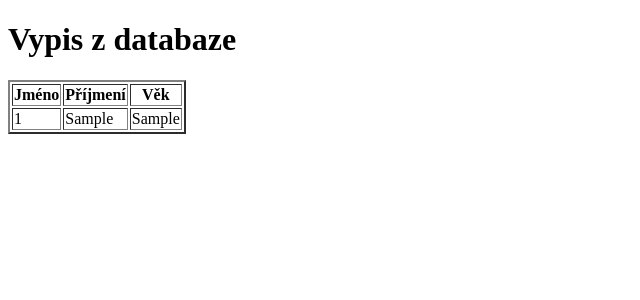
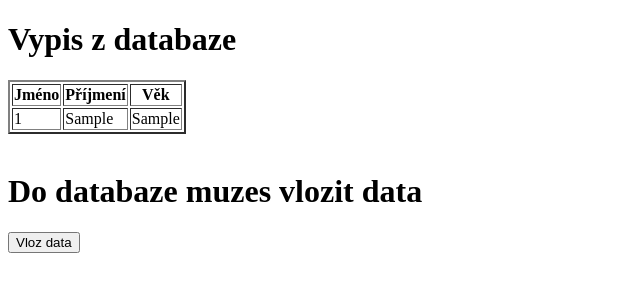
Before and after one commit to hartmaj2/rp-hartman, a Flask app: page / in a window 1280 px wide. Shown: the top 300 px of the page, without its empty margins (0-640 px from the left). Run offline with Flask 3, Linux system fonts and the light colour scheme; tables that the repository leaves empty or names only in its code hold one stand-in row (values such as "Sample post").

Commit message:
Add button to insert data page

```diff
--- a/templates/index.html
+++ b/templates/index.html
@@ -23,6 +23,11 @@
             {% endfor %}
         </tbody>
     </table>
+    <br>
+    <h1> Do databaze muzes vlozit data</h1>
+    <form action="/{{ insert_placeholder }}" method="post">
+        <button type="submit">Vloz data</button>
+    </form>
 
 </body>
 </html>
```
